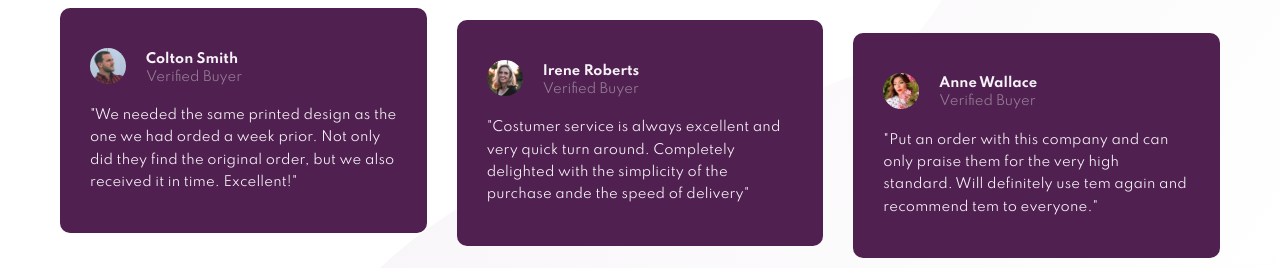
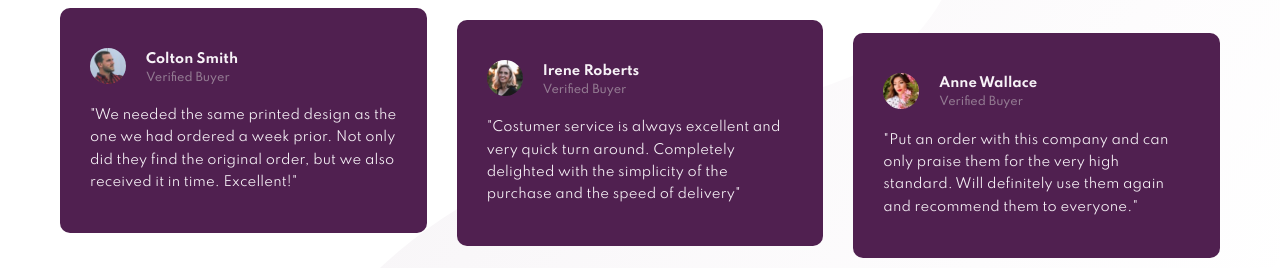
Before and after one commit to rmrantunes/social-proof-section, a plain HTML site: page index.html in a window 1280 px wide. Shown: the part 386-654 px from the top of the page. Drawn offline with Linux system fonts and the light colour scheme.

Commit message:
Fixing quotes and status

```diff
--- a/index.html
+++ b/index.html
@@ -84,7 +84,7 @@
           <span class="card__status">Verified Buyer</span>
         </div>
       </header>
-      <p class="card__quote">"We needed the same printed design as the one we had orded a week prior. Not only did they find the original order, but we also received it in time. Excellent!"</p>
+      <p class="card__quote">"We needed the same printed design as the one we had ordered a week prior. Not only did they find the original order, but we also received it in time. Excellent!"</p>
     </div>
     <div class="card card--2">
       <header class="card__header">
@@ -94,7 +94,7 @@
           <span class="card__status">Verified Buyer</span>
           <div class="card__profile-info">
       </header>
-      <p class="card__quote">"Costumer service is always excellent and very quick turn around. Completely delighted with the simplicity of the purchase ande the speed of delivery"</p>
+      <p class="card__quote">"Costumer service is always excellent and very quick turn around. Completely delighted with the simplicity of the purchase and the speed of delivery"</p>
     </div>
     <div class="card card--3">
       <header class="card__header">
@@ -104,7 +104,7 @@
           <span class="card__status">Verified Buyer</span>
         </div>
       </header>
-      <p class="card__quote">"Put an order with this company and can only praise them for the very high standard. Will definitely use tem again and recommend tem to everyone."</p>
+      <p class="card__quote">"Put an order with this company and can only praise them for the very high standard. Will definitely use them again and recommend them to everyone."</p>
     </div>
   </section>
 
--- a/main.scss
+++ b/main.scss
@@ -191,7 +191,8 @@ body {
     }
 
     &__status {
-      font-size: 0.875rem;
+      font-weight: 500;
+      font-size: 0.75rem;
       color: $dark-grayish-magenta;
     }
 
```
Also changed, not shown: main.css, 1 other file.
